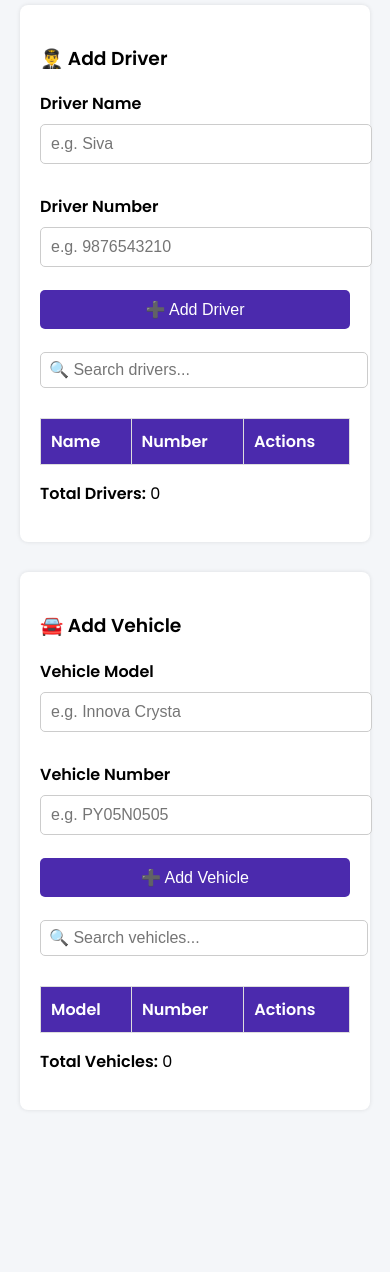
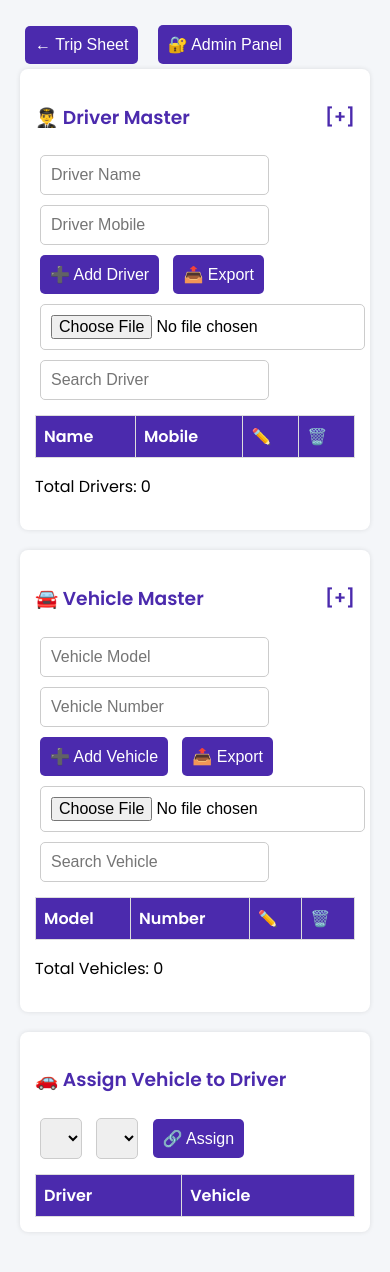
Before and after one commit to narayananselvitravels/Chennai, a plain HTML site: page master.html in a window 390 px wide. Shown: the part 110-1382 px from the top of the page. Before the commit the page ends 1290 px from the top, so only its background shows below. Drawn offline with Linux system fonts and the light colour scheme.

Commit message:
Update master.html

```diff
--- a/master.html
+++ b/master.html
@@ -3,179 +3,211 @@
 <head>
   <meta charset="UTF-8" />
   <meta name="viewport" content="width=device-width, initial-scale=1.0"/>
-  <title>Driver & Vehicle Master</title>
+  <title>Driver & Vehicle Master – NST</title>
   <link href="https://fonts.googleapis.com/css2?family=Poppins:wght@400;600&display=swap" rel="stylesheet">
+  <script src="https://cdnjs.cloudflare.com/ajax/libs/xlsx/0.18.5/xlsx.full.min.js"></script>
   <style>
-    body {
-      font-family: 'Poppins', sans-serif;
-      background: #f4f6f9;
-      margin: 20px auto;
-      padding: 20px;
-      max-width: 900px;
-    }
-    h2 { color: #4b2aad; }
-    label { font-weight: bold; display: block; margin-top: 15px; }
+    body { font-family: 'Poppins', sans-serif; background: #f4f6f9; max-width: 900px; margin: auto; padding: 20px; }
+    h2, h3 { color: #4b2aad; }
     input, select, button {
-      width: 100%;
-      padding: 10px;
-      margin: 8px 0 15px;
-      font-size: 16px;
-      border: 1px solid #ccc;
-      border-radius: 5px;
+      padding: 10px; margin: 5px; font-size: 16px;
+      border: 1px solid #ccc; border-radius: 5px;
     }
     button {
-      background: #4b2aad;
-      color: #fff;
-      border: none;
-      cursor: pointer;
+      background: #4b2aad; color: white; border: none; cursor: pointer;
     }
     button:hover { background: #3a208b; }
-    table {
-      width: 100%;
-      border-collapse: collapse;
-      margin-top: 20px;
-      background: white;
+    table { width: 100%; border-collapse: collapse; margin-top: 10px }
+    th, td {
+      border: 1px solid #ddd; padding: 8px; text-align: left;
     }
-    th, td {
-      padding: 10px;
-      border: 1px solid #ddd;
-      text-align: left;
-    }
-    th {
-      background: #4b2aad;
-      color: white;
-    }
-    .actions button {
-      margin-right: 5px;
-      padding: 6px 10px;
-      font-size: 14px;
-    }
-    .delete { background: #dc3545; }
-    .delete:hover { background: #b02a37; }
-    .edit { background: #198754; }
-    .edit:hover { background: #146c43; }
-    .search { margin-bottom: 10px; padding: 8px; }
-    .section { background: white; padding: 20px; border-radius: 8px; box-shadow: 0 0 4px rgba(0,0,0,0.1); margin-bottom: 30px; }
+    th { background: #4b2aad; color: white; }
+    .section { background: white; padding: 15px; margin-bottom: 20px; border-radius: 8px; box-shadow: 0 0 5px rgba(0,0,0,0.1); }
+    .toggle { float: right; font-size: 18px; cursor: pointer; color: #4b2aad }
+    .nav-btns button { margin-right: 10px; }
   </style>
 </head>
 <body>
-
-<h2>🧾 Driver & Vehicle Master</h2>
-
-<div class="section">
-  <h3>👨‍✈️ Add Driver</h3>
-  <label>Driver Name</label>
-  <input id="dName" placeholder="e.g. Siva">
-  <label>Driver Number</label>
-  <input id="dNumber" placeholder="e.g. 9876543210">
-  <button onclick="addDriver()">➕ Add Driver</button>
-  <input type="text" class="search" oninput="renderDriverList()" id="dSearch" placeholder="🔍 Search drivers...">
-  <div id="driverList"></div>
+  <h2>📚 NST Master – Driver & Vehicle Management</h2>
+  <div class="nav-btns">
+    <button onclick="window.location.href='index.html'">← Trip Sheet</button>
+    <button onclick="window.location.href='admin.html'">🔐 Admin Panel</button>
   </div>
 
+  <!-- Driver Master -->
   <div class="section">
-  <h3>🚘 Add Vehicle</h3>
-  <label>Vehicle Model</label>
-  <input id="vModel" placeholder="e.g. Innova Crysta">
-  <label>Vehicle Number</label>
-  <input id="vNumber" placeholder="e.g. PY05N0505">
+    <h3>👨‍✈️ Driver Master <span class="toggle" onclick="toggleSection('driverSec')">[+]</span></h3>
+    <div id="driverSec">
+      <input id="dName" placeholder="Driver Name" />
+      <input id="dMobile" placeholder="Driver Mobile" />
+      <button onclick="addDriver()">➕ Add Driver</button>
+      <button onclick="exportData('driver-master')">📤 Export</button>
+      <input type="file" onchange="importData(event,'driver-master')" />
+      <input placeholder="Search Driver" onkeyup="filter('driverTable',this.value)" />
+      <table id="driverTable"><thead><tr><th>Name</th><th>Mobile</th><th>✏️</th><th>🗑️</th></tr></thead><tbody></tbody></table>
+      <p>Total Drivers: <span id="driverCount">0</span></p>
+    </div>
+  </div>
+
+  <!-- Vehicle Master -->
+  <div class="section">
+    <h3>🚘 Vehicle Master <span class="toggle" onclick="toggleSection('vehicleSec')">[+]</span></h3>
+    <div id="vehicleSec">
+      <input id="vModel" placeholder="Vehicle Model" />
+      <input id="vNumber" placeholder="Vehicle Number" />
       <button onclick="addVehicle()">➕ Add Vehicle</button>
-  <input type="text" class="search" oninput="renderVehicleList()" id="vSearch" placeholder="🔍 Search vehicles...">
-  <div id="vehicleList"></div>
+      <button onclick="exportData('vehicle-master')">📤 Export</button>
+      <input type="file" onchange="importData(event,'vehicle-master')" />
+      <input placeholder="Search Vehicle" onkeyup="filter('vehicleTable',this.value)" />
+      <table id="vehicleTable"><thead><tr><th>Model</th><th>Number</th><th>✏️</th><th>🗑️</th></tr></thead><tbody></tbody></table>
+      <p>Total Vehicles: <span id="vehicleCount">0</span></p>
+    </div>
+  </div>
+
+  <!-- Assign Vehicles -->
+  <div class="section">
+    <h3>🚗 Assign Vehicle to Driver</h3>
+    <select id="assignDriver"></select>
+    <select id="assignVehicle"></select>
+    <button onclick="assignPair()">🔗 Assign</button>
+    <table id="assignTable"><thead><tr><th>Driver</th><th>Vehicle</th></tr></thead><tbody></tbody></table>
   </div>
 
   <script>
-  let drivers = JSON.parse(localStorage.getItem("driver-master") || "[]");
-  let vehicles = JSON.parse(localStorage.getItem("vehicle-master") || "[]");
+    const drivers = JSON.parse(localStorage.getItem("driver-master") || "[]");
+    const vehicles = JSON.parse(localStorage.getItem("vehicle-master") || "[]");
+    const assigned = JSON.parse(localStorage.getItem("assigned-map") || "[]");
 
-  function saveData() {
-    localStorage.setItem("driver-master", JSON.stringify(drivers));
-    localStorage.setItem("vehicle-master", JSON.stringify(vehicles));
+    function renderDrivers() {
+      const tb = document.querySelector("#driverTable tbody");
+      tb.innerHTML = "";
+      drivers.forEach((d, i) => {
+        tb.innerHTML += `<tr><td>${d.name}</td><td>${d.mobile}</td>
+        <td><button onclick="editDriver(${i})">✏️</button></td>
+        <td><button onclick="deleteDriver(${i})">🗑️</button></td></tr>`;
+      });
+      document.getElementById("driverCount").innerText = drivers.length;
+      document.getElementById("assignDriver").innerHTML = drivers.map(d=>`<option>${d.name}</option>`).join("");
     }
 
-  function renderDriverList() {
-    const filter = document.getElementById("dSearch").value.toLowerCase();
-    let html = `<table><tr><th>Name</th><th>Number</th><th>Actions</th></tr>`;
-    drivers
-      .filter(d => d.name.toLowerCase().includes(filter) || d.mobile.includes(filter))
-      .forEach((d, i) => {
-        html += `<tr><td>${d.name}</td><td>${d.mobile}</td>
-        <td class="actions">
-          <button class="edit" onclick="editDriver(${i})">Edit</button>
-          <button class="delete" onclick="deleteDriver(${i})">Delete</button>
-        </td></tr>`;
+    function renderVehicles() {
+      const tb = document.querySelector("#vehicleTable tbody");
+      tb.innerHTML = "";
+      vehicles.forEach((v, i) => {
+        tb.innerHTML += `<tr><td>${v.model}</td><td>${v.number}</td>
+        <td><button onclick="editVehicle(${i})">✏️</button></td>
+        <td><button onclick="deleteVehicle(${i})">🗑️</button></td></tr>`;
       });
-    html += `</table><p><strong>Total Drivers:</strong> ${drivers.length}</p>`;
-    document.getElementById("driverList").innerHTML = html;
-  }
-
-  function renderVehicleList() {
-    const filter = document.getElementById("vSearch").value.toLowerCase();
-    let html = `<table><tr><th>Model</th><th>Number</th><th>Actions</th></tr>`;
-    vehicles
-      .filter(v => v.model.toLowerCase().includes(filter) || v.number.includes(filter))
-      .forEach((v, i) => {
-        html += `<tr><td>${v.model}</td><td>${v.number}</td>
-        <td class="actions">
-          <button class="edit" onclick="editVehicle(${i})">Edit</button>
-          <button class="delete" onclick="deleteVehicle(${i})">Delete</button>
-        </td></tr>`;
-      });
-    html += `</table><p><strong>Total Vehicles:</strong> ${vehicles.length}</p>`;
-    document.getElementById("vehicleList").innerHTML = html;
+      document.getElementById("vehicleCount").innerText = vehicles.length;
+      document.getElementById("assignVehicle").innerHTML = vehicles.map(v=>`<option>${v.model}</option>`).join("");
     }
 
     function addDriver() {
-    const name = dName.value.trim(), mobile = dNumber.value.trim();
-    if (!name || !mobile) return alert("Please fill both fields");
-    drivers.push({ name, mobile });
-    saveData(); dName.value = ""; dNumber.value = "";
-    renderDriverList();
+      const name = dName.value.trim(), mobile = dMobile.value.trim();
+      if (!name || !mobile) return alert("Fill all fields");
+      if (drivers.some(d => d.name === name || d.mobile === mobile)) return alert("Duplicate driver!");
+      drivers.push({name, mobile});
+      localStorage.setItem("driver-master", JSON.stringify(drivers));
+      dName.value = dMobile.value = "";
+      renderDrivers();
     }
 
     function addVehicle() {
       const model = vModel.value.trim(), number = vNumber.value.trim();
-    if (!model || !number) return alert("Please fill both fields");
-    vehicles.push({ model, number });
-    saveData(); vModel.value = ""; vNumber.value = "";
-    renderVehicleList();
+      if (!model || !number) return alert("Fill all fields");
+      if (vehicles.some(v => v.model === model || v.number === number)) return alert("Duplicate vehicle!");
+      vehicles.push({model, number});
+      localStorage.setItem("vehicle-master", JSON.stringify(vehicles));
+      vModel.value = vNumber.value = "";
+      renderVehicles();
     }
 
-  function deleteDriver(index) {
-    if (confirm("Delete this driver?")) {
-      drivers.splice(index, 1); saveData(); renderDriverList();
+    function editDriver(i) {
+      const name = prompt("Edit name", drivers[i].name);
+      const mobile = prompt("Edit mobile", drivers[i].mobile);
+      if (name && mobile) {
+        drivers[i] = {name, mobile};
+        localStorage.setItem("driver-master", JSON.stringify(drivers));
+        renderDrivers();
       }
     }
 
-  function deleteVehicle(index) {
-    if (confirm("Delete this vehicle?")) {
-      vehicles.splice(index, 1); saveData(); renderVehicleList();
+    function editVehicle(i) {
+      const model = prompt("Edit model", vehicles[i].model);
+      const number = prompt("Edit number", vehicles[i].number);
+      if (model && number) {
+        vehicles[i] = {model, number};
+        localStorage.setItem("vehicle-master", JSON.stringify(vehicles));
+        renderVehicles();
       }
     }
 
-  function editDriver(index) {
-    const d = drivers[index];
-    const name = prompt("Edit Driver Name", d.name);
-    const mobile = prompt("Edit Driver Number", d.mobile);
-    if (name && mobile) {
-      drivers[index] = { name, mobile };
-      saveData(); renderDriverList();
+    function deleteDriver(i) {
+      if (confirm("Delete this driver?")) {
+        drivers.splice(i, 1);
+        localStorage.setItem("driver-master", JSON.stringify(drivers));
+        renderDrivers();
       }
     }
 
-  function editVehicle(index) {
-    const v = vehicles[index];
-    const model = prompt("Edit Vehicle Model", v.model);
-    const number = prompt("Edit Vehicle Number", v.number);
-    if (model && number) {
-      vehicles[index] = { model, number };
-      saveData(); renderVehicleList();
+    function deleteVehicle(i) {
+      if (confirm("Delete this vehicle?")) {
+        vehicles.splice(i, 1);
+        localStorage.setItem("vehicle-master", JSON.stringify(vehicles));
+        renderVehicles();
       }
     }
 
-  renderDriverList();
-  renderVehicleList();
+    function assignPair() {
+      const d = assignDriver.value, v = assignVehicle.value;
+      if (!d || !v) return alert("Select both");
+      assigned.push({driver: d, vehicle: v});
+      localStorage.setItem("assigned-map", JSON.stringify(assigned));
+      renderAssignments();
+    }
+
+    function renderAssignments() {
+      const tb = document.querySelector("#assignTable tbody");
+      tb.innerHTML = assigned.map(p => `<tr><td>${p.driver}</td><td>${p.vehicle}</td></tr>`).join("");
+    }
+
+    function filter(tableId, value) {
+      const rows = document.querySelectorAll(`#${tableId} tbody tr`);
+      value = value.toLowerCase();
+      rows.forEach(row => {
+        row.style.display = row.innerText.toLowerCase().includes(value) ? "" : "none";
+      });
+    }
+
+    function exportData(key) {
+      const data = JSON.parse(localStorage.getItem(key) || "[]");
+      const ws = XLSX.utils.json_to_sheet(data);
+      const wb = XLSX.utils.book_new();
+      XLSX.utils.book_append_sheet(wb, ws, "Sheet1");
+      XLSX.writeFile(wb, key + ".xlsx");
+    }
+
+    function importData(e, key) {
+      const reader = new FileReader();
+      reader.onload = function(evt) {
+        const data = new Uint8Array(evt.target.result);
+        const wb = XLSX.read(data, {type:'array'});
+        const ws = wb.Sheets[wb.SheetNames[0]];
+        const json = XLSX.utils.sheet_to_json(ws);
+        localStorage.setItem(key, JSON.stringify(json));
+        location.reload();
+      };
+      reader.readAsArrayBuffer(e.target.files[0]);
+    }
+
+    function toggleSection(id) {
+      const div = document.getElementById(id);
+      div.style.display = div.style.display === "none" ? "block" : "none";
+    }
+
+    renderDrivers();
+    renderVehicles();
+    renderAssignments();
   </script>
-
 </body>
 </html>
```
Lines whose indentation alone changed are shown as unchanged.
